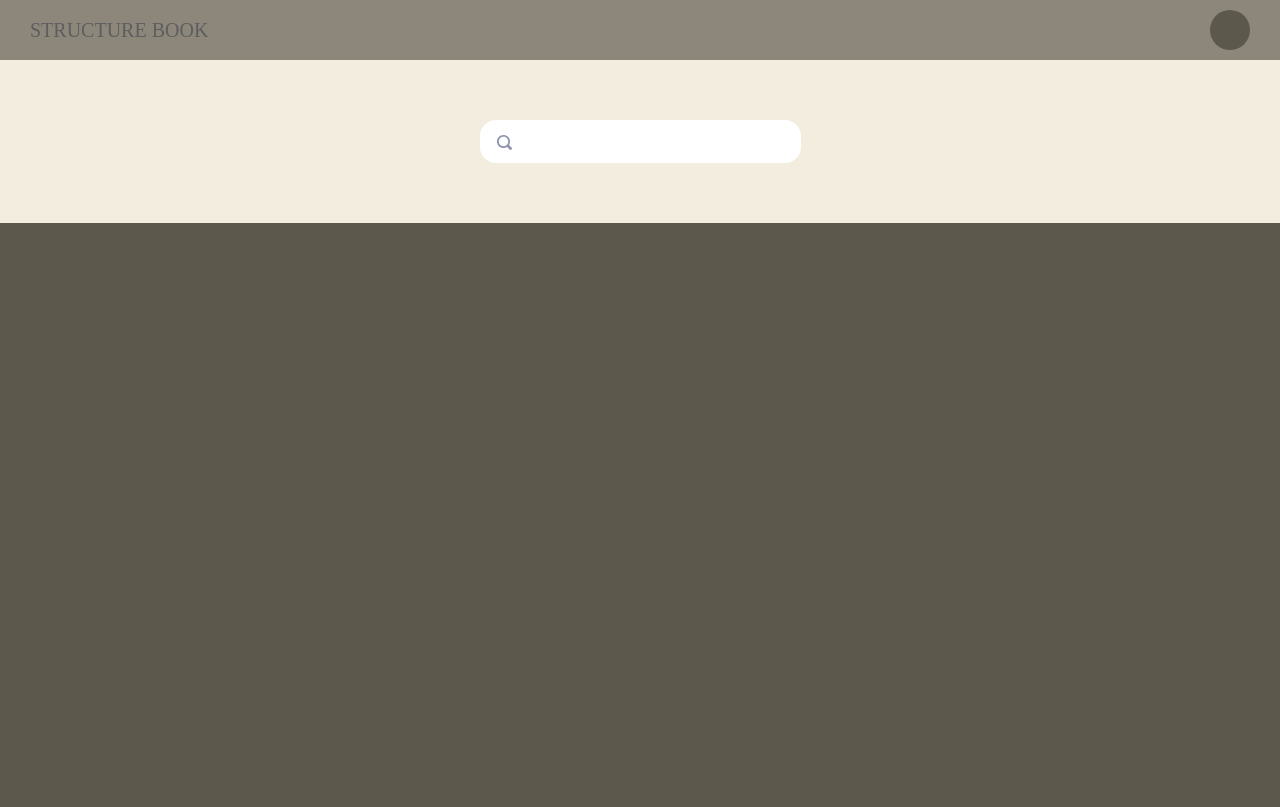
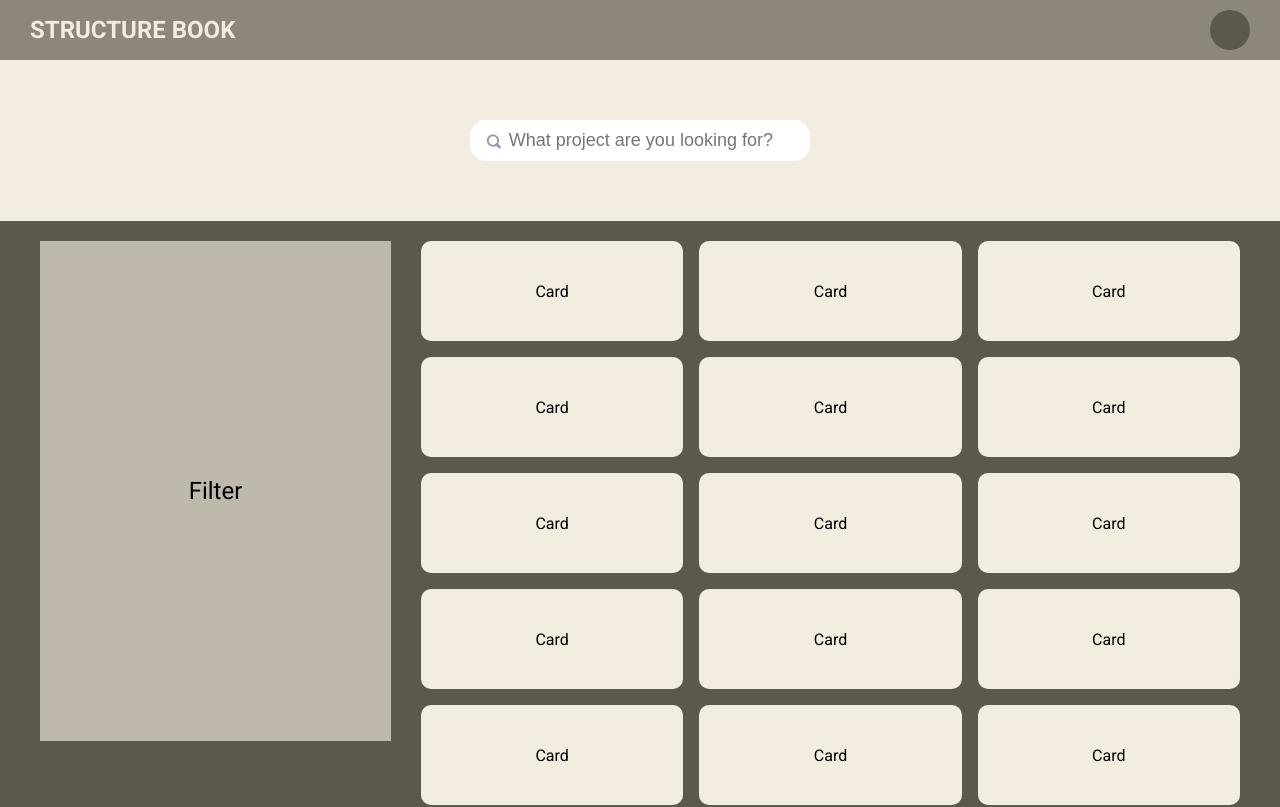
Before and after one commit to dohye1/structure-book, a Next.js app: page / in a window 1280 px wide. Shown: the top 807 px of the page. Built offline with nearby package versions, Linux system fonts and the light colour scheme.

Commit message:
:lipstick: home publishing

```diff
--- a/src/component/Header.tsx
+++ b/src/component/Header.tsx
@@ -32,8 +32,9 @@ const Logo = styled.div`
     display: flex;
     align-items: center;
     justify-content: center;
-    font-size: 20px;
-    color: ${theme.palette.gray2};
+    font-size: 24px;
+    font-weight: 700;
+    color: ${theme.palette.beige5};
   `}
 `;
 
--- /dev/null
+++ b/src/component/Home/Card.tsx
@@ -0,0 +1,21 @@
+import React from "react";
+import styled from "@emotion/styled";
+import { css } from "@emotion/react";
+
+export default function Card() {
+  return <Container>Card</Container>;
+}
+
+const Container = styled.div`
+  ${({ theme }) => css`
+    min-width: 200px;
+    max-width: 500px;
+    flex: 1;
+    height: 100px;
+    border-radius: 10px;
+    display: flex;
+    align-items: center;
+    justify-content: center;
+    background-color: ${theme.palette.beige5};
+  `}
+`;
--- /dev/null
+++ b/src/component/Home/CardList.tsx
@@ -0,0 +1,25 @@
+import React from "react";
+import styled from "@emotion/styled";
+import { css } from "@emotion/react";
+import Card from "./Card";
+
+const cardList = Array.from({ length: 40 });
+
+export default function CardList() {
+  return (
+    <Container>
+      {cardList.map((card, index) => (
+        <Card key={`card-${index}`} />
+      ))}
+    </Container>
+  );
+}
+
+const Container = styled.div`
+  ${({ theme }) => css`
+    flex: 7;
+    display: flex;
+    flex-wrap: wrap;
+    gap: 16px;
+  `}
+`;
--- /dev/null
+++ b/src/component/Home/Filter.tsx
@@ -0,0 +1,21 @@
+import React from "react";
+import styled from "@emotion/styled";
+import { css } from "@emotion/react";
+
+export default function Filter() {
+  return <Container>Filter</Container>;
+}
+
+const Container = styled.div`
+  ${({ theme }) => css`
+    flex: 3;
+    height: 500px;
+    background-color: ${theme.palette.beige4};
+    position: sticky;
+    top: 200px;
+    display: flex;
+    align-items: center;
+    justify-content: center;
+    font-size: 24px;
+  `}
+`;
--- a/src/pages/_app.tsx
+++ b/src/pages/_app.tsx
@@ -1,14 +1,23 @@
 import "@/styles/globals.css";
 import { ThemeProvider } from "@emotion/react";
 import type { AppProps } from "next/app";
+import { Roboto } from "@next/font/google";
 import Header from "@/component/Header";
 import theme from "@/styles/theme";
 
+const roboto = Roboto({
+  weight: ["400", "500", "700"],
+  style: ["normal", "italic"],
+  subsets: ["latin"],
+});
+
 export default function App({ Component, pageProps }: AppProps) {
   return (
-    <ThemeProvider theme={theme}>
-      <Header />
-      <Component {...pageProps} />
-    </ThemeProvider>
+    <main className={roboto.className}>
+      <ThemeProvider theme={theme}>
+        <Header />
+        <Component {...pageProps} />
+      </ThemeProvider>
+    </main>
   );
 }
--- a/src/pages/index.tsx
+++ b/src/pages/index.tsx
@@ -4,6 +4,8 @@ import { Inter } from "@next/font/google";
 import styled from "@emotion/styled";
 import { css } from "@emotion/react";
 import SVG from "@/component/SVG";
+import Filter from "@/component/Home/Filter";
+import CardList from "@/component/Home/CardList";
 
 const inter = Inter({ subsets: ["latin"] });
 
@@ -13,11 +15,12 @@ export default function Home() {
       <SearchSection>
         <InputWrapper>
           <SVG name="search" />
-          <Input />
+          <Input placeholder="What project are you looking for?" />
         </InputWrapper>
       </SearchSection>
       <MainSection>
-        <div style={{ width: "100%", height: "100vh" }} />
+        <Filter />
+        <CardList />
       </MainSection>
     </Container>
   );
@@ -43,6 +46,7 @@ const SearchSection = styled.div`
 `;
 const InputWrapper = styled.div`
   ${({ theme }) => css`
+    min-width: 340px;
     display: flex;
     column-gap: 8px;
     align-items: center;
@@ -56,7 +60,8 @@ const Input = styled.input`
   ${({ theme }) => css`
     outline: none;
     border: none;
-    font-size: 20px;
+    width: 100%;
+    font-size: 18px;
     font-weight: 400;
     color: ${theme.palette.gray2};
   `}
@@ -65,5 +70,9 @@ const Input = styled.input`
 const MainSection = styled.div`
   ${({ theme }) => css`
     background-color: ${theme.palette.beige2};
+    display: flex;
+    padding: 20px 40px;
+    column-gap: 30px;
+    justify-content: space-between;
   `}
 `;
```
